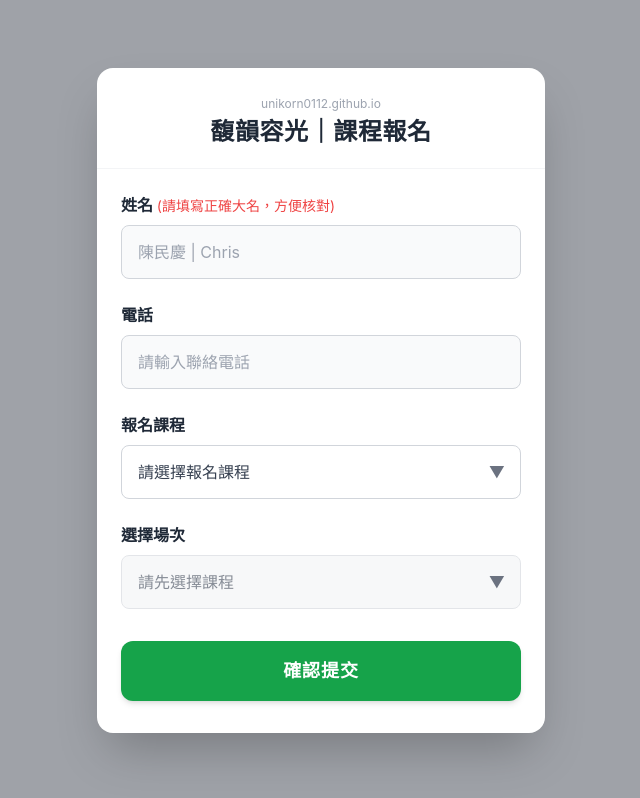
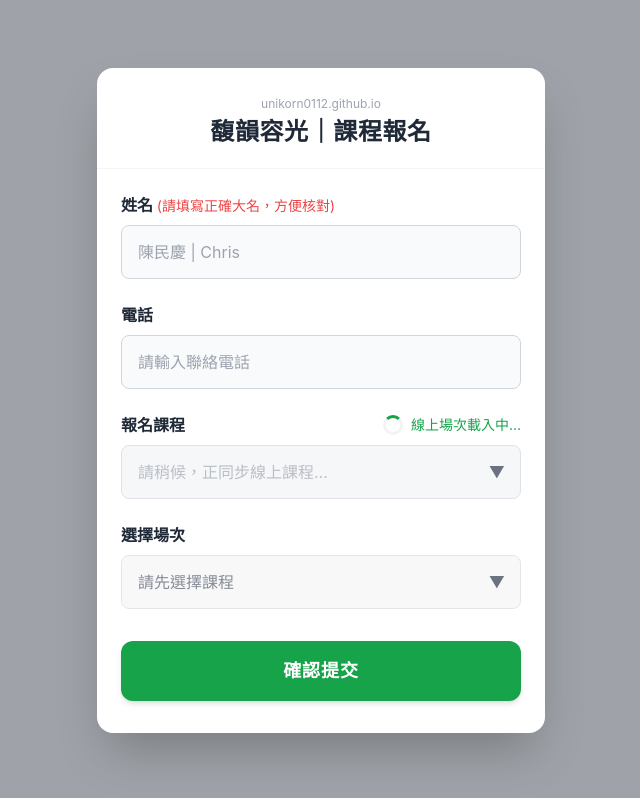
Before and after one commit to unikorn0112/furich, a plain HTML site: page index.html in a window 1280 px wide. Shown: the whole page, without its empty margins (319-959 px from the left). Drawn offline with nearby package versions, Linux system fonts and the light colour scheme.

Commit message:
Update index.html

```diff
--- a/index.html
+++ b/index.html
@@ -8,6 +8,19 @@
   <script src="https://static.line-scdn.net/liff/edge/2/sdk.js"></script>
   <style>
     body { font-family: -apple-system, BlinkMacSystemFont, "Segoe UI", Roboto, sans-serif; }
+    /* 載入中轉圈圈小動畫 */
+    .loader {
+      border: 3px solid #f3f3f3;
+      border-radius: 50%;
+      border-top: 3px solid #16a34a;
+      width: 20px;
+      height: 20px;
+      animation: spin 1s linear infinite;
+    }
+    @keyframes spin {
+      0% { transform: rotate(0deg); }
+      100% { transform: rotate(360deg); }
+    }
   </style>
 </head>
 <body class="bg-gray-900 bg-opacity-40 flex justify-center items-center min-h-screen p-4">
@@ -34,10 +47,16 @@
       </div>
 
       <div>
-        <label class="block text-gray-800 font-bold text-base mb-2">報名課程</label>
+        <div class="flex justify-between items-center mb-2">
+          <label class="block text-gray-800 font-bold text-base">報名課程</label>
+          <div id="courseStatus" class="flex items-center space-x-2 text-sm text-green-600">
+            <div class="loader"></div>
+            <span>線上場次載入中...</span>
+          </div>
+        </div>
         <div class="relative">
-          <select id="courseSelect" onchange="handleCourseChange()" class="w-full px-4 py-3.5 border border-gray-300 rounded-lg text-gray-700 bg-white focus:outline-none focus:ring-2 focus:ring-green-600 transition appearance-none cursor-pointer">
-            <option value="">請選擇報名課程</option>
+          <select id="courseSelect" onchange="handleCourseChange()" class="w-full px-4 py-3.5 border border-gray-300 rounded-lg text-gray-400 bg-gray-100 focus:outline-none focus:ring-2 focus:ring-green-600 transition appearance-none cursor-pointer" disabled>
+            <option value="">請稍候，正同步線上課程...</option>
           </select>
           <div class="pointer-events-none absolute inset-y-0 right-0 flex items-center px-4 text-gray-500">
             ▼
@@ -73,7 +92,6 @@
 
   <script>
     // ⚙️ 【核心配置區】
-    // ⚠️ 請確保這串網址與你最新的「管理部署作業」中所複製出來的 Web App 網址百分之百一致！
     const GAS_URL = "https://script.google.com/macros/s/AKfycbysgp4uHsRaGjII7g9SuFwED4p6iXIdj7nNEEI8Bs_pGvl6tue8Y-YXIXUnmN8TcNA/exec";
     const LIFF_ID = "2010515725-s5OM7bqy";
 
@@ -106,15 +124,23 @@
           renderCourseSelect();
         }
       } catch (err) {
-        alert("撈取線上場次清單失敗，請確認 GAS 是否有成功對外公開部署。");
+        document.getElementById('courseStatus').innerHTML = '<span class="text-red-500">同步失敗，請重開網頁</span>';
       }
     }
 
     // 【3. 渲染『報名課程』下拉選單】
     function renderCourseSelect() {
       const courseSelect = document.getElementById('courseSelect');
-      // 清空舊選單內容並補上預設提示
+      const courseStatus = document.getElementById('courseStatus');
+
+      // 開放選單並恢復正常樣式
       courseSelect.innerHTML = '<option value="">請選擇報名課程</option>';
+      courseSelect.disabled = false;
+      courseSelect.classList.remove('bg-gray-100', 'text-gray-400');
+      courseSelect.classList.add('bg-white', 'text-gray-700');
+
+      // 隱藏 Loading 提示
+      courseStatus.classList.add('hidden');
 
       const uniqueTitles = [...new Set(allCourses.map(c => c.courseName))];
 
@@ -164,7 +190,7 @@
         return;
       }
 
-      const selectedOption = timeSelect.options[timeSelect.selectedIndex];
+      const selectedOption = timeSelect.options[timeSelect.value ? timeSelect.selectedIndex : 0];
       const price = selectedOption.dataset.price;
 
       if (price) {
@@ -195,7 +221,6 @@
       submitBtn.disabled = true;
       submitBtn.textContent = "資料提交中...";
 
-      // ✨ 修正優化點：補全數據包格式，全面與後端 8 欄位標準資料庫（Registrations）咬合
       const payload = {
         action: "submitRegistration",
         data: {
```
